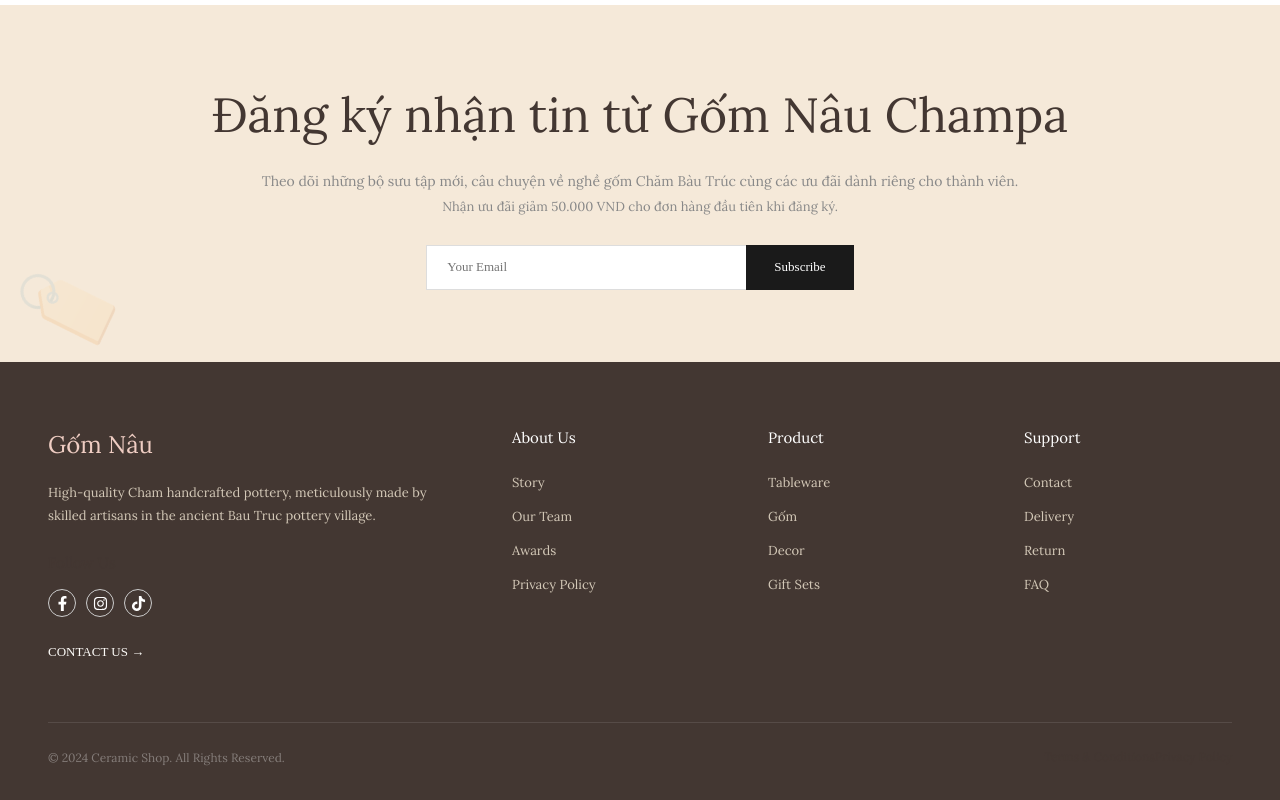
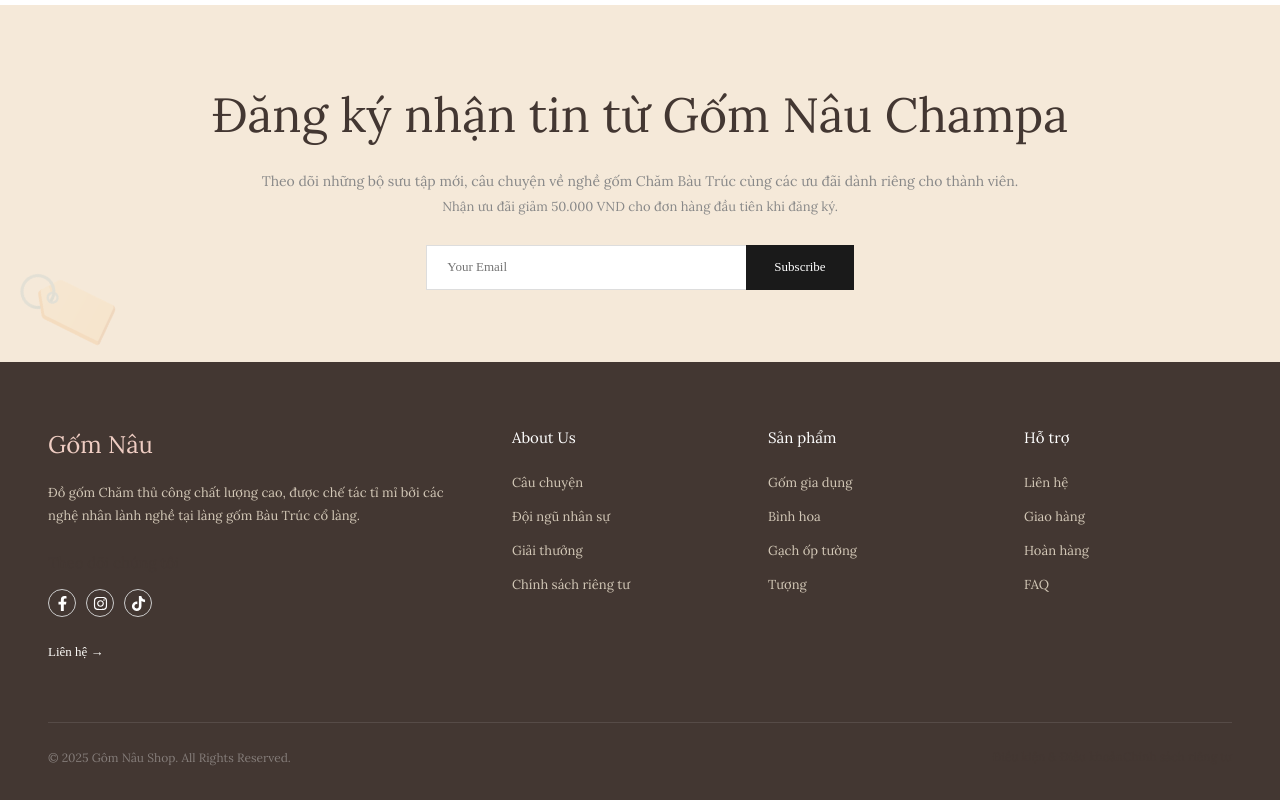
Before and after one commit to khanhh2101/ceramic-shop, a React (Vite) app: page / in a window 1280 px wide. Shown: the part 2499-3299 px from the top of the page. Built offline with nearby package versions, Linux system fonts and the light colour scheme.

Commit message:
update info for footer layout

```diff
--- a/src/components/Layout/components/Footer/index.jsx
+++ b/src/components/Layout/components/Footer/index.jsx
@@ -15,13 +15,13 @@ function Footer() {
                 <div>
                     <div className="footer-brand">Gốm Nâu</div>
                     <p className="footer-desc">
-                        High-quality Cham handcrafted pottery, meticulously made
-                        by skilled artisans in the ancient Bau Truc pottery
-                        village.
+                        Đồ gốm Chăm thủ công chất lượng cao, được chế tác tỉ mỉ
+                        bởi các nghệ nhân lành nghề tại làng gốm Bàu Trúc cổ
+                        làng.
                     </p>
 
                     <div className="follow-us">
-                        <h4>Follow Us</h4>
+                        <h4>Theo dõi chúng tôi</h4>
                         <div className="social-links">
                             {socialLinks.map((item, i) => (
                                 <a
@@ -39,7 +39,7 @@ function Footer() {
                         onClick={() => navigate('/contact')}
                     >
                         {' '}
-                        CONTACT US →
+                        Liên hệ →
                     </button>
                 </div>
 
@@ -47,53 +47,59 @@ function Footer() {
                     <h4>About Us</h4>
                     <ul>
                         <li>
-                            <a onClick={() => navigate('/About')}>Story</a>
+                            <a onClick={() => navigate('/About')}>Câu chuyện</a>
                         </li>
                         <li>
-                            <a onClick={() => navigate('/About')}>Our Team</a>
+                            <a onClick={() => navigate('/About')}>
+                                Đội ngũ nhân sự
+                            </a>
                         </li>
                         <li>
-                            <a href="#">Awards</a>
+                            <a href="#">Giải thưởng</a>
                         </li>
                         <li>
-                            <a href="#">Privacy Policy</a>
+                            <a href="#">Chính sách riêng tư</a>
                         </li>
                     </ul>
                 </div>
 
                 <div className="footer-col">
-                    <h4>Product</h4>
+                    <h4>Sản phẩm</h4>
                     <ul>
                         <li>
                             <a onClick={() => filterShop('Dinnerware')}>
-                                Tableware
+                                Gốm gia dụng
                             </a>
                         </li>
                         <li>
-                            <a onClick={() => filterShop('Ceramic')}>Gốm</a>
+                            <a onClick={() => filterShop('Ceramic')}>
+                                Bình hoa
+                            </a>
                         </li>
                         <li>
-                            <a onClick={() => filterShop('Decor Art')}>Decor</a>
+                            <a onClick={() => filterShop('Decor Art')}>
+                                Gạch ốp tường
+                            </a>
                         </li>
                         <li>
                             <a onClick={() => filterShop('Gifts sets')}>
-                                Gift Sets
+                                Tượng
                             </a>
                         </li>
                     </ul>
                 </div>
 
                 <div className="footer-col">
-                    <h4>Support</h4>
+                    <h4>Hỗ trợ</h4>
                     <ul>
                         <li>
-                            <a onClick={() => navigate('contact')}>Contact</a>
+                            <a onClick={() => navigate('contact')}>Liên hệ</a>
                         </li>
                         <li>
-                            <a href="#">Delivery</a>
+                            <a href="#">Giao hàng</a>
                         </li>
                         <li>
-                            <a href="#">Return</a>
+                            <a href="#">Hoàn hàng</a>
                         </li>
                         <li>
                             <a href="#">FAQ</a>
@@ -103,10 +109,10 @@ function Footer() {
             </div>
 
             <div className="footer-bottom">
-                <span>© 2024 Ceramic Shop. All Rights Reserved.</span>
+                <span>© 2025 Gôm Nâu Shop. All Rights Reserved.</span>
                 <div className="footer-bottom-links">
-                    <a href="#">Terms & Conditions</a>
-                    <a href="#">Privacy Policy</a>
+                    <a href="#">Điều kiện & Điều khoản</a>
+                    <a href="#">Chính sách riêng tư</a>
                 </div>
             </div>
         </footer>
--- a/src/pages/Details/index.jsx
+++ b/src/pages/Details/index.jsx
@@ -170,9 +170,7 @@ function Details() {
                             {activeTab === 'dimensions' && (
                                 <p>{product.dimensions}</p>
                             )}
-                            {activeTab === 'reviews' && (
-                                <p>{product.dimensions}</p>
-                            )}
+                            {activeTab === 'reviews' && <p>{product.rating}</p>}
                         </div>
                     </div>
                 </div>
```
